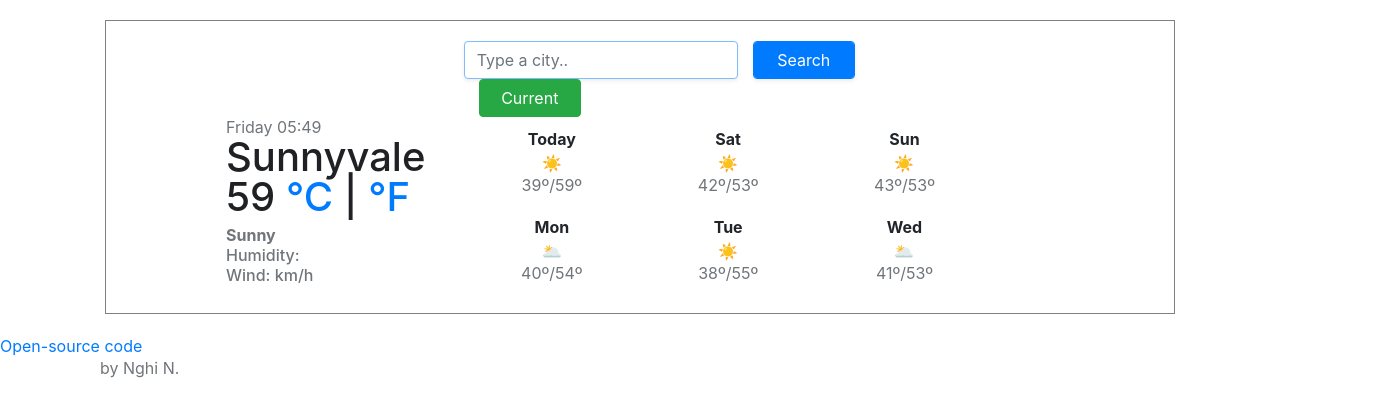
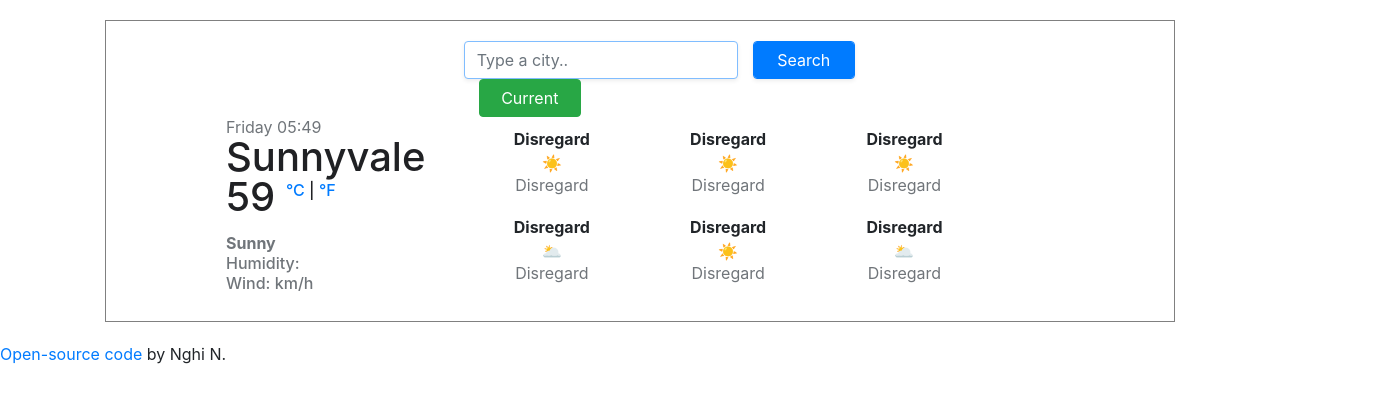
Before and after one commit to nghibnnguyen/weather-app, a plain HTML site: page index.html in a window 1280 px wide. Shown: the whole page, 1380 px wide, since content can reach past the window. Drawn offline with nearby package versions, Linux system fonts and the light colour scheme; no server answers.

Commit message:
Updating information

```diff
--- a/index.html
+++ b/index.html
@@ -77,46 +77,46 @@
             <div class="row">
               <div class="col">
                 <ul class="daily-temp">
-                  <li class="bold">Today</li>
+                  <li class="bold">Disregard</li>
                   <li>☀️</li>
-                  <li class="subtemp">39º/59º</li>
+                  <li class="subtemp">Disregard</li>
                 </ul>
               </div>
               <div class="col">
                 <ul class="daily-temp">
-                  <li class="bold">Sat</li>
+                  <li class="bold">Disregard</li>
                   <li>☀️</li>
-                  <li class="subtemp">42º/53º</li>
+                  <li class="subtemp">Disregard</li>
                 </ul>
               </div>
               <div class="col">
                 <ul class="daily-temp">
-                  <li class="bold">Sun</li>
+                  <li class="bold">Disregard</li>
                   <li>☀️</li>
-                  <li class="subtemp">43º/53º</li>
+                  <li class="subtemp">Disregard</li>
                 </ul>
               </div>
             </div>
             <div class="row">
               <div class="col">
                 <ul class="daily-temp">
-                  <li class="bold">Mon</li>
+                  <li class="bold">Disregard</li>
                   <li>🌥</li>
-                  <li class="subtemp">40º/54º</li>
+                  <li class="subtemp">Disregard</li>
                 </ul>
               </div>
               <div class="col">
                 <ul class="daily-temp">
-                  <li class="bold">Tue</li>
+                  <li class="bold">Disregard</li>
                   <li>☀️</li>
-                  <li class="subtemp">38º/55º</li>
+                  <li class="subtemp">Disregard</li>
                 </ul>
               </div>
               <div class="col">
                 <ul class="daily-temp">
-                  <li class="bold">Wed</li>
+                  <li class="bold">Disregard</li>
                   <li>🌥</li>
-                  <li class="subtemp">41º/53º</li>
+                  <li class="subtemp">Disregard</li>
                 </ul>
               </div>
             </div>
@@ -124,8 +124,10 @@
         </div>
       </div>
     </div>
-    <a href="https://github.com/nghibnnguyen/weather-app">Open-source code</a>
-    <p>by Nghi N.</p>
+    <span class="openSource"
+      ><a href="https://github.com/nghibnnguyen/weather-app">Open-source code</a
+      ><span> by Nghi N.</span></span
+    >
     <script src="src/index.js"></script>
   </body>
 </html>
--- a/src/styles.css
+++ b/src/styles.css
@@ -46,3 +46,13 @@ ul {
   margin: 20px;
   max-width: 100%;
 }
+
+.openSource {
+  text-align: center;
+}
+
+.units {
+  font-size: 16px;
+  position: relative;
+  top: -15px;
+}
```
Also changed, not shown: 1 other file.
